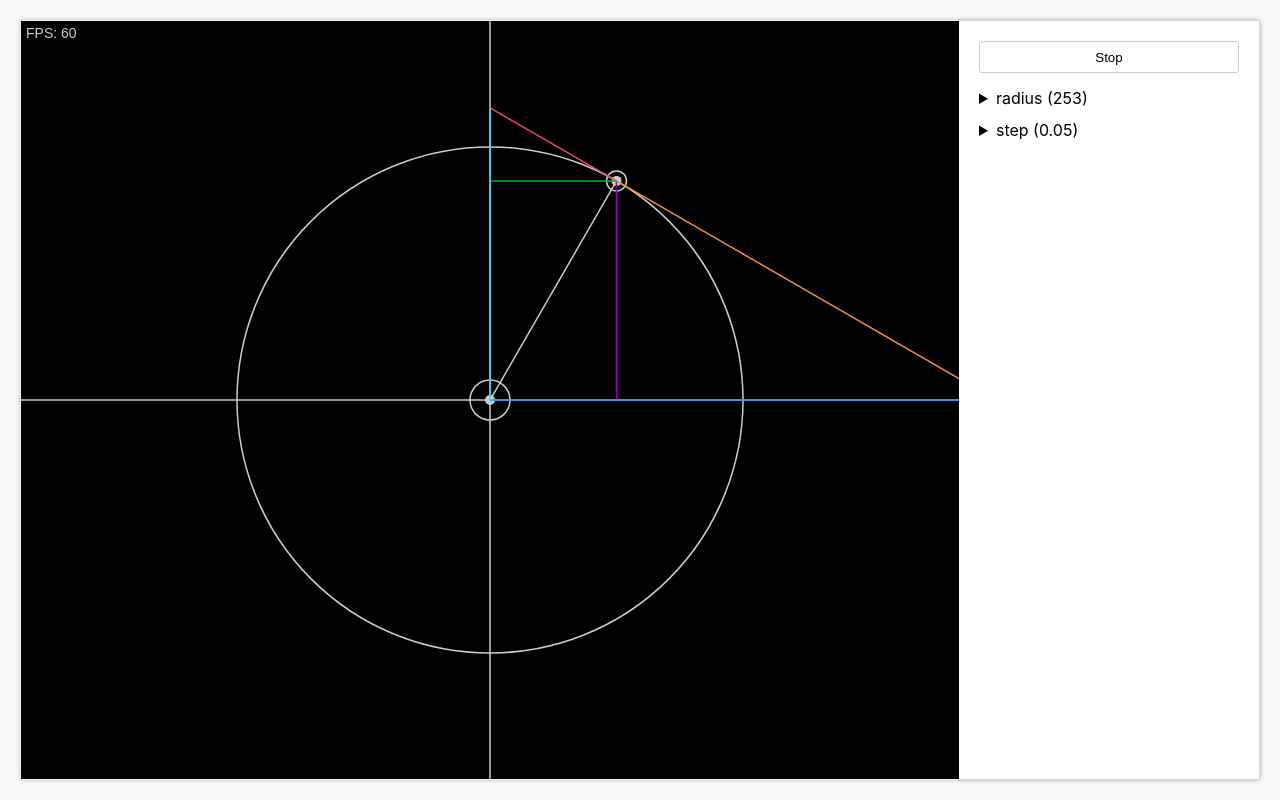
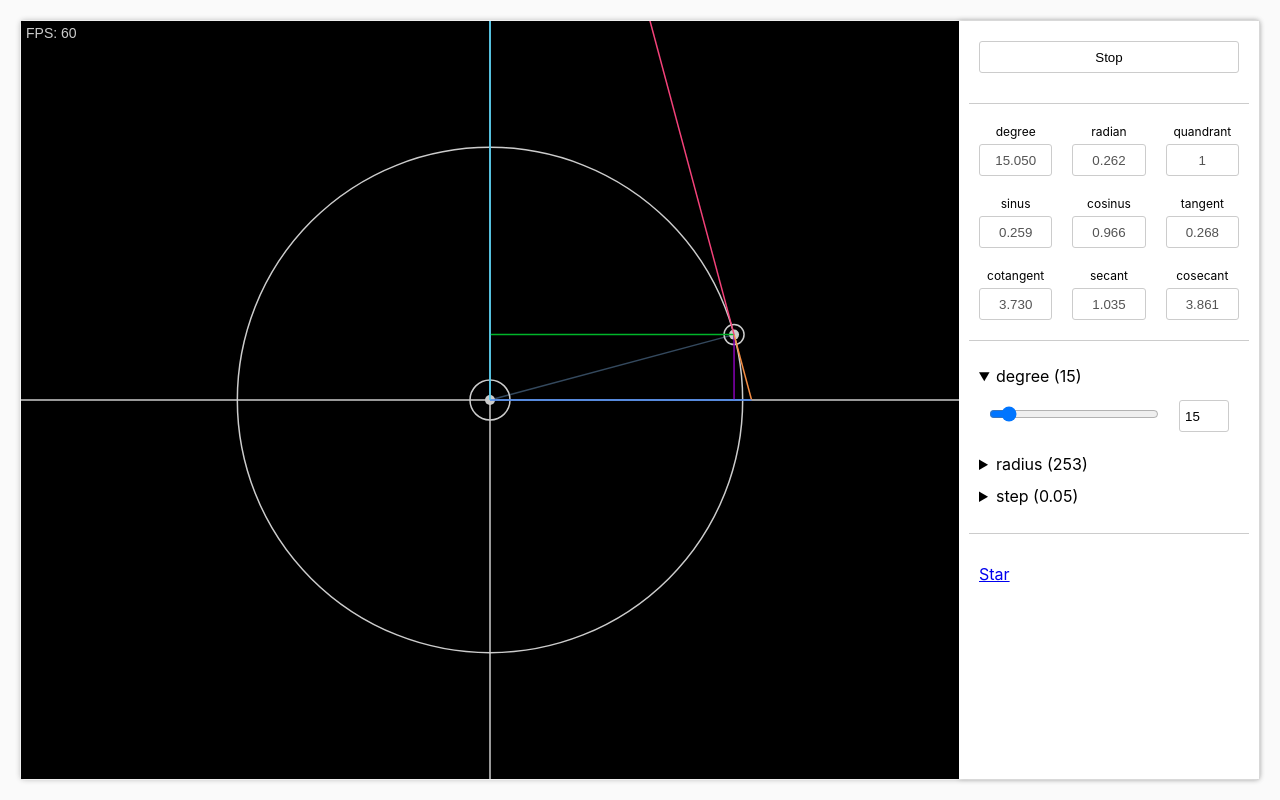
Before and after one commit to ramesaliyev/trigonoparty, a plain HTML site: page index.html in a window 1280 px wide. Drawn offline with Linux system fonts and the light colour scheme.

Commit message:
:sparkles: complete value panel

```diff
--- a/index.html
+++ b/index.html
@@ -19,6 +19,52 @@
               <button id="togglePlay" class="button">Stop</button>
             </div>
           </div>
+          <div class="state-table">
+            <div class="row state-table-row">
+              <div class="column state-table-column">
+                degree <input id="stateDeg" type="text" disabled />
+              </div>
+              <div class="column state-table-column">
+                radian <input id="stateRad" type="text" disabled />
+              </div>
+              <div class="column state-table-column">
+                quandrant <input id="stateQua" type="text" disabled />
+              </div>
+            </div>
+            <div class="row state-table-row">
+              <div class="column state-table-column">
+                sinus <input id="stateSin" type="text" disabled />
+              </div>
+              <div class="column state-table-column">
+                cosinus <input id="stateCos" type="text" disabled />
+              </div>
+              <div class="column state-table-column">
+                tangent <input id="stateTan" type="text" disabled />
+              </div>
+            </div>
+            <div class="row state-table-row">
+              <div class="column state-table-column">
+                cotangent <input id="stateCot" type="text" disabled />
+              </div>
+              <div class="column state-table-column">
+                secant <input id="stateSec" type="text" disabled />
+              </div>
+              <div class="column state-table-column">
+                cosecant <input id="stateCsc" type="text" disabled />
+              </div>
+            </div>
+          </div>
+          <details open>
+            <summary id="degreeTitle">degree (-)</summary>
+            <div class="row">
+              <div class="column">
+                <input id="degreeRange" type="range" min="-1" max="361" step="1" />
+              </div>
+              <div class="column input">
+                <input id="degreeInput" type="number" min="-1" max="361" pattern="\d*" />
+              </div>
+            </div>
+          </details>
           <details>
             <summary id="radiusTitle">radius (-)</summary>
             <div class="row">
@@ -41,10 +87,17 @@
               </div>
             </div>
           </details>
+          <div class="separator"></div>
+          <div class="row">
+            <div class="column">
+              <a class="github-button" href="https://github.com/ramesaliyev/trigonoparty" data-icon="octicon-star" aria-label="Star ramesaliyev/trigonoparty on GitHub">Star</a>
+            </div>
+          </div>
         </aside>
       </div>
     </div>
     <script src="trigonoparty.js"></script>
+    <script async defer src="https://buttons.github.io/buttons.js"></script>
     <script>
       // DOM Helpers
       const DOM = {
@@ -55,14 +108,12 @@
       // DOM Collections.
       const elements = [
         'togglePlay',
-        'degreeRange',
-        'degreeInput',
-        'radiusTitle',
-        'radiusRange',
-        'radiusInput',
-        'stepTitle',
-        'stepRange',
-        'stepInput',
+        'stateDeg', 'stateRad', 'stateQua',
+        'stateSin', 'stateCos', 'stateTan',
+        'stateCot', 'stateSec', 'stateCsc',
+        'degreeTitle', 'degreeRange', 'degreeInput',
+        'radiusTitle', 'radiusRange', 'radiusInput',
+        'stepTitle', 'stepRange', 'stepInput',
       ];
       const $el = {};
 
@@ -70,10 +121,26 @@
       elements.forEach(id => $el[id] = DOM.getById(id))
 
       //
-      const createInputCluster = (configKey, rangeInput, textInput, label) =>
-        (event) => {
-          const value = +event.target.value || +tp.config[configKey];
-          tp.config[configKey] = value;
+      const createControlCluster = (
+        key,
+        collection,
+        name,
+        {
+          toFixed,
+          updateOnResize,
+          updateOnEveryFrame,
+        } = {}
+      ) => {
+        const rangeInput = $el[`${name}Range`];
+        const textInput = $el[`${name}Input`];
+        const label = $el[`${name}Title`];
+
+        const eventListener = (event, updateSelfOnly) => {
+          const value = event.target.value;
+
+          if (!updateSelfOnly) {
+            tp[collection][key] = +value;
+          }
 
           if (rangeInput && event.target !== rangeInput) {
             rangeInput.value = value;
@@ -84,42 +151,72 @@
           }
 
           if (label) {
-            label.innerText = `${configKey} (${value})`;
+            label.innerText = `${key} (${value})`;
           }
         };
 
-      //
-      const togglePlayClick = () => {
-        tp.config.play = !tp.config.play;
-        tp.draw();
-        $el.togglePlay.innerText = tp.config.play ? 'Stop' : 'Start';
+        const getAndSetValue = () => {
+          let initialValue = tp[collection][key];
+
+          if (typeof toFixed !== 'undefined') {
+            initialValue = initialValue.toFixed(toFixed)
+          }
+
+          eventListener({ target: { value: initialValue } }, true);
+
+          if (updateOnEveryFrame) {
+            window.requestAnimationFrame(getAndSetValue);
+          }
+        };
+
+        if (rangeInput) {
+          DOM.on(rangeInput, 'change', eventListener);
+          DOM.on(rangeInput, 'input', eventListener);
+        }
+
+        if (textInput) {
+          DOM.on(textInput, 'change', eventListener);
+          DOM.on(textInput, 'input', eventListener);
+        }
+
+        getAndSetValue();
+
+        updateOnResize && window.addEventListener('resize', () => setTimeout(getAndSetValue));
       }
 
-      //
-      const radiusChange = createInputCluster('radius', radiusRange, radiusInput, radiusTitle);
-      const stepChange = createInputCluster('step', stepRange, stepInput, stepTitle);
-
-      //
-      radiusChange({ target: { value: tp.config.radius.toFixed(0) } });
-      stepChange({ target: {} });
-
-      //
-      window.addEventListener('resize', () => {
-        setTimeout(() => {
-          radiusChange({ target: { value: tp.config.radius.toFixed(0) } });
-        });
+      createControlCluster('degree', 'state', 'degree', {
+        toFixed: 0, updateOnEveryFrame: true,
       });
 
-      //
-      DOM.on($el.togglePlay, 'click', togglePlayClick);
-      DOM.on($el.radiusRange, 'change', radiusChange);
-      DOM.on($el.radiusRange, 'input', radiusChange);
-      DOM.on($el.radiusInput, 'change', radiusChange);
-      DOM.on($el.radiusInput, 'input', radiusChange);
-      DOM.on($el.stepRange, 'change', stepChange);
-      DOM.on($el.stepRange, 'input', stepChange);
-      DOM.on($el.stepInput, 'change', stepChange);
-      DOM.on($el.stepInput, 'input', stepChange);
+      createControlCluster('radius', 'config', 'radius', {
+        toFixed: 0, updateOnResize: true,
+      });
+
+      createControlCluster('step', 'config', 'step');
+
+      DOM.on($el.togglePlay, 'click', () => {
+        tp.config.play = !tp.config.play;
+        $el.togglePlay.innerText = tp.config.play ? 'Stop' : 'Start';
+        tp.draw();
+      });
+
+      const updateStateValues = () => {
+        const sin = +tp.state.sin.toFixed(3);
+        const cos = +tp.state.cos.toFixed(3);
+
+        $el.stateDeg.value = tp.state.degree.toFixed(3);
+        $el.stateRad.value = tp.state.degreeInRad.toFixed(3);
+        $el.stateQua.value = tp.state.quadrant;
+        $el.stateSin.value = sin.toFixed(3);
+        $el.stateCos.value = cos.toFixed(3);
+        $el.stateTan.value = cos === 0 ? 'Undefined' : (sin / cos).toFixed(3);
+        $el.stateCot.value = sin === 0 ? 'Undefined' : (cos / sin).toFixed(3);
+        $el.stateSec.value = cos === 0 ? 'Undefined' : (1 / cos).toFixed(3);
+        $el.stateCsc.value = sin === 0 ? 'Undefined' : (1 / sin).toFixed(3);
+
+        window.requestAnimationFrame(updateStateValues);
+      };
+      updateStateValues();
     </script>
   </body>
 </html>
--- a/styles.css
+++ b/styles.css
@@ -115,6 +115,31 @@ summary {
   padding: 0;
 }
 
+.separator {
+  margin: 20px 0;
+  border-bottom: 1px solid #ccc;
+}
+
+.state-table {
+  padding: 10px 0;
+  margin: 20px 0;
+  border: solid #ccc;
+  border-width: 1px 0;
+}
+
+.state-table-row {
+}
+
+.state-table-column {
+  font-size: 12px;
+  text-align: center;
+}
+
+.state-table-column input {
+  margin-top: 5px;
+  text-align: center;
+}
+
 @media only screen and (max-width:600px){
   html, body, .root {
     overflow: auto;
--- a/trigonoparty.js
+++ b/trigonoparty.js
@@ -6,6 +6,13 @@
     play: true,
     radius: null,
     step: 0.05,
+  };
+
+  /**
+   * Global state.
+   */
+  const state = {
+    degree: 0,
   };
 
   /**
@@ -29,6 +36,7 @@
   const tPI = 2 * Math.PI;
   const COLORS = {
     gray: '#CCC',
+    night: '#34495e',
     green: '#00B52A',
     purple: '#8700b5',
     orange: '#f48c42',
@@ -52,25 +60,26 @@
   /**
    * Drawing helpers.
    */
-  const $drawText = (text, { x, y, color, size }) => {
+  const $drawText = (x, y, text, { color = COLORS.gray, size = 14 } = {}) => {
     ctx.font = `${size}px sans-serif`;
     ctx.fillStyle = color;
     ctx.fillText(text, x, y);
   };
 
   const $drawLine = (fromX, fromY, toX, toY, { color }) => {
-    ctx.beginPath();
     ctx.lineWidth = 1.5; // Default for now.
     ctx.strokeStyle = color;
+    ctx.beginPath();
     ctx.moveTo(fromX, fromY);
     ctx.lineTo(toX, toY);
     ctx.stroke();
   };
 
   const $drawCircle = (x, y, r, { color, fill }) => {
-    ctx.beginPath();
     ctx.lineWidth = 1.5; // Default for now.
     ctx.strokeStyle = color;
+    ctx.fillStyle = color;
+    ctx.beginPath();
     ctx.arc(x, y, r, 0, tPI);
     fill ? ctx.fill() : ctx.stroke();
   };
@@ -88,18 +97,8 @@
 
     lastDrawTime = now;
 
-    $drawText(`FPS: ${FPS || '-'}`, {
-      x: 5,
-      y: 17,
-      color: COLORS.gray,
-      size: 14,
-    });
+    $drawText(5, 17, `FPS: ${FPS || '-'}`);
   };
-
-  /**
-   * State
-   */
-  let degree = 45;
 
   /**
    * FPS Measurement.
@@ -123,10 +122,12 @@
 
     // Options.
     const step = config.step;
+    const degree = state.degree;
 
     // State values.
-    const sin = -Math.sin(degToRad(degree));
-    const cos = Math.cos(degToRad(degree));
+    const degreeInRad = degToRad(degree);
+    const sin = -Math.sin(degreeInRad);
+    const cos = Math.cos(degreeInRad);
     const lineX = x + cos * r;
     const lineY = y + sin * r;
     const sinHeight = y - lineY;
@@ -155,7 +156,7 @@
     // Draw Y Axis
     $drawLine(x, 0, x, h, { color: COLORS.gray });
     // Draw Radius Line
-    $drawLine(x, y, lineX, lineY, { color: COLORS.gray });
+    $drawLine(x, y, lineX, lineY, { color: COLORS.night });
 
     // Draw main circle.
     $drawCircle(x, y, r, { color: COLORS.gray });
@@ -185,12 +186,22 @@
     config.play && calculateFPS();
 
     // Increase degre.
-    config.play && (degree += step);
+    config.play && (state.degree += step);
 
     // Reset at the end of circle.
-    if (degree === 360) {
-      degree = 0;
+    if (state.degree > 360) {
+      state.degree %= 360;
+    } else if (state.degree < 0) {
+      state.degree += 360;
     }
+
+    // Set other states.
+    state.degreeInRad = degreeInRad;
+    state.sin = -sin;
+    state.cos = cos;
+    state.sinHeight = sinHeight;
+    state.cosWidth = cosWidth;
+    state.quadrant = quadrant;
 
     // Animate!
     window.requestAnimationFrame(draw);
@@ -209,5 +220,6 @@
   window.tp = {
     config,
     draw,
+    state,
   };
 }
```
